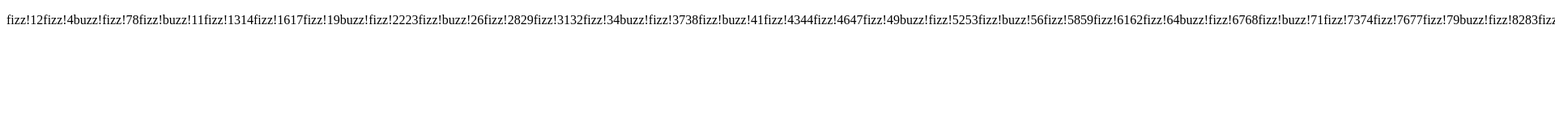
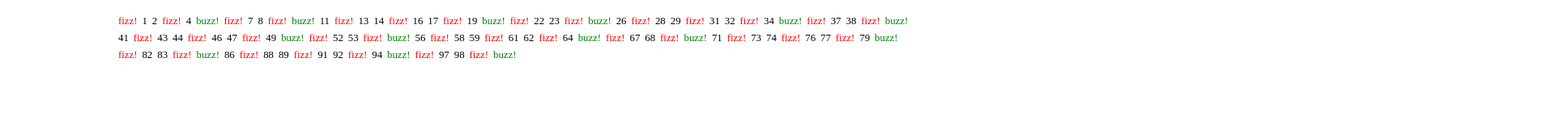
Before and after one commit to jocelynalsdorf/fizz-buzz-practice, a plain HTML site: page index.html in a window 1280 px wide. Shown: the top 160 px of the page at 81% size, 1920 px wide, since content can reach past the window. Drawn offline with nearby package versions, Linux system fonts and the light colour scheme.

Commit message:
css stuff to make it legible

```diff
--- a/index.html
+++ b/index.html
@@ -3,6 +3,7 @@
 <head>
 	<meta charset="UTF-8">
 	<title>Fizz Bizz</title>
+	<link rel="stylesheet" href="style.css">
 	<script src="http://code.jquery.com/jquery.min.js"></script>
 	<script src="main.js"></script>
 </head>
--- a/main.js
+++ b/main.js
@@ -8,15 +8,15 @@ var fizzBuzz = "fizzbuzz!!";
 
 for (var i = 0; i < 101; i++) {
 	if (i % 3 === 0){
-		$("p").append("<span>" + fizz + "</span>");
+		$("p").append("<span class=\"f\">" + fizz + "</span>");
 
 	}
 	else if (i % 5 === 0) {
-		$("p").append("<span>" + buzz + "</span>");
+		$("p").append("<span class=\"b\">" + buzz + "</span>");
 	}
 
 	else if (i % 15 === 0) {
-		$("p").append("<span>" + fizzBuzz + "</span>");
+		$("p").append("<span class=\"fb\">" + fizzBuzz + "</span>");
 	}
 	else {
 		$("p").append("<span>" + i + "</span>");
--- /dev/null
+++ b/style.css
@@ -0,0 +1,25 @@
+.main-wrapper {
+	min-width: 600px;
+	height: 700px;
+	margin-left:135px;
+	margin-right:135px;
+}
+
+span {
+	display: inline-block;
+	font-size: 0.8em;
+	padding: 3px 3px 3px 3px;
+}
+
+.f {
+	color: red;
+}
+
+.b {
+	color: green;
+
+}
+
+.fb {
+	color: blue;
+}
```
